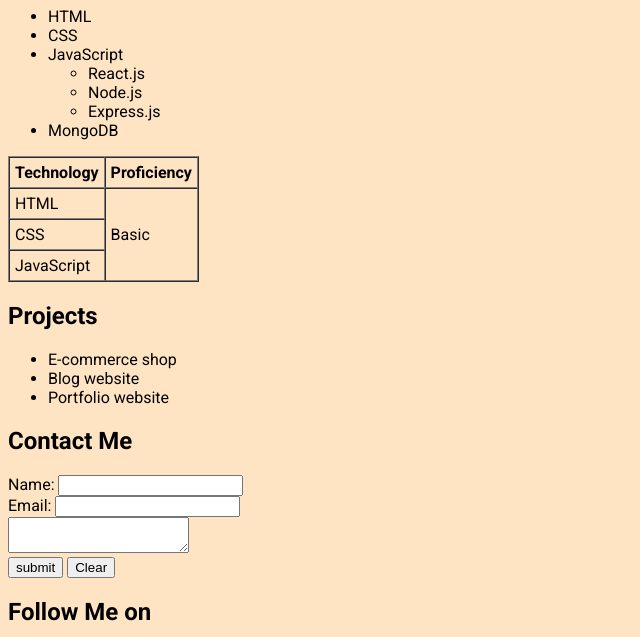
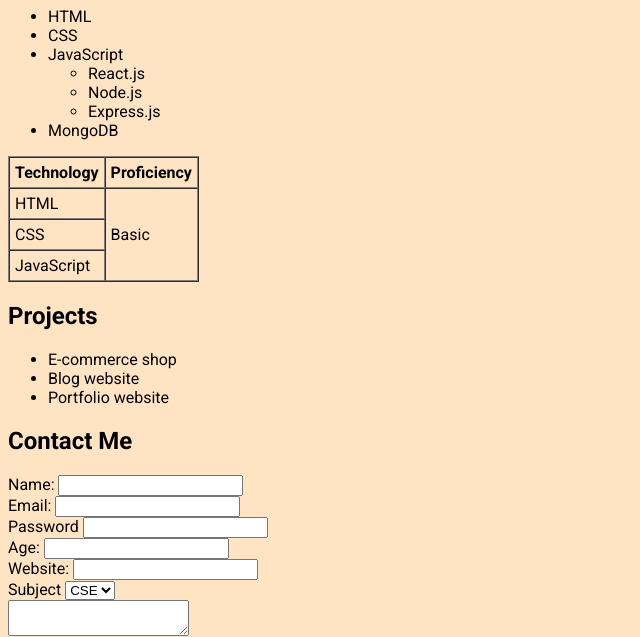
Before and after one commit to tareq-rahman1/HTML-Basic, a plain HTML site: page index.html in a window 1280 px wide. Shown: the part 370-1007 px from the top of the page, without its empty margins (0-640 px from the left). Drawn offline with Linux system fonts and the light colour scheme.

Commit message:
intermediate-html-second-part

```diff
--- a/index.html
+++ b/index.html
@@ -102,6 +102,27 @@
                 <label for="name">Email:</label>
                 <input type="email" id="email" name="email" required>
             </div>
+            <div>
+                <label for="password">Password</label>
+                <input type="password" name="password" id="password">
+            </div>
+            <div>
+                <label for="age">Age:</label>
+                <input type=" number" name="age " id="age" min="18" max="55">
+            </div>
+            <div>
+                <label for="website">Website:</label>
+                <input type=" url" name="website" id="website" >
+            </div>
+            <div>
+                 <label for="subject">Subject</label>
+                 <select name="subject" id="subject">
+                    <option value="CSE">CSE</option>
+                    <option value="EEE">EEE</option>
+                    <option value="CT">CT</option>
+                 </select>
+
+            </div>
               <div>
                 <textarea name="message" id="message"></textarea>
               </div>
```
